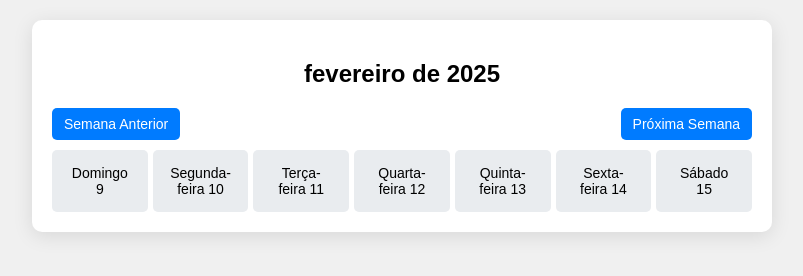
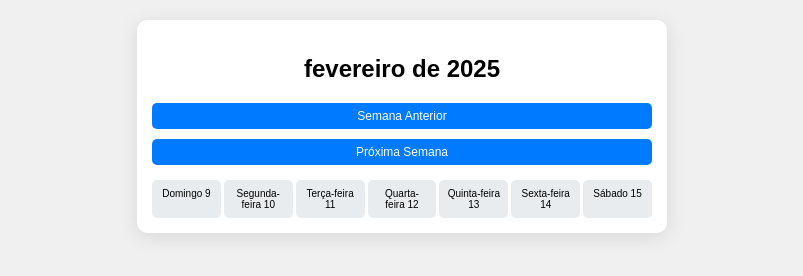
Before and after one commit to programador-elite/9bcep, a plain HTML site: page horario.html in a window 1280 px wide. Shown: the whole page, without its empty margins (238-1041 px from the left). Drawn offline with Linux system fonts and the light colour scheme.

Commit message:
Update horario.html

```diff
--- a/horario.html
+++ b/horario.html
@@ -5,16 +5,16 @@
     <meta name="viewport" content="width=device-width, initial-scale=1.0">
     <title>Calendário Semanal</title>
 
-    <style>
+   <style>
         body {
             font-family: Arial, sans-serif;
             background-color: #f0f0f0;
             display: flex;
             justify-content: center;
-            align-items: flex-start; /* Alinhamento flexível para o início */
+            align-items: flex-start;
             height: 100vh;
             margin: 0;
-            overflow: hidden; /* Evita rolagem indesejada */
+            overflow: hidden;
         }
 
         .calendar-container {
@@ -22,19 +22,19 @@
             border-radius: 10px;
             box-shadow: 0 4px 20px rgba(0, 0, 0, 0.1);
             width: 90%; /* Largura responsiva */
-            max-width: 700px; /* Largura máxima */
-            padding: 20px;
-            margin-top: 20px; /* Espaçamento superior */
+            max-width: 500px; /* Largura máxima reduzida */
+            padding: 15px; /* Padding reduzido */
+            margin-top: 20px;
         }
 
         h2 {
             text-align: center;
-            margin-bottom: 20px;
+            margin-bottom: 15px; /* Margem reduzida */
         }
 
         .week-navigation {
             display: flex;
-            justify-content: space-between;
+            flex-direction: column; /* Coloca os botões em coluna */
             align-items: center;
             margin-bottom: 10px;
         }
@@ -44,10 +44,12 @@
             color: white;
             border: none;
             border-radius: 5px;
-            padding: 8px 12px;
+            padding: 6px 10px; /* Padding reduzido */
             cursor: pointer;
             transition: background-color 0.3s;
-            font-size: 14px; /* Tamanho da fonte ajustado */
+            font-size: 12px; /* Tamanho da fonte ajustado */
+            width: 100%; /* Botões ocupam toda a largura */
+            margin: 5px 0; /* Espaçamento entre os botões */
         }
 
         button:hover {
@@ -57,15 +59,15 @@
         #calendar {
             display: grid;
             grid-template-columns: repeat(7, 1fr); /* 7 colunas para os dias da semana */
-            gap: 5px;
+            gap: 3px; /* Espaçamento reduzido */
         }
 
         .day {
             background-color: #e9ecef;
             border-radius: 5px;
-            padding: 15px;
+            padding: 8px; /* Padding reduzido */
             text-align: center;
-            font-size: 14px; /* Tamanho da fonte ajustado */
+            font-size: 10px; /* Tamanho da fonte ajustado */
             cursor: pointer;
         }
 
@@ -75,14 +77,14 @@
         }
 
         .aulas {
-            margin-top: 20px;
-            font-size: 14px;
+            margin-top: 15px; /* Margem reduzida */
+            font-size: 12px; /* Tamanho da fonte ajustado */
             color: #333;
             display: none; /* Inicialmente escondido */
         }
 
         .aula-item {
-            margin: 5px 0;
+            margin: 3px 0; /* Margem reduzida */
         }
     </style>
 </head>
```
